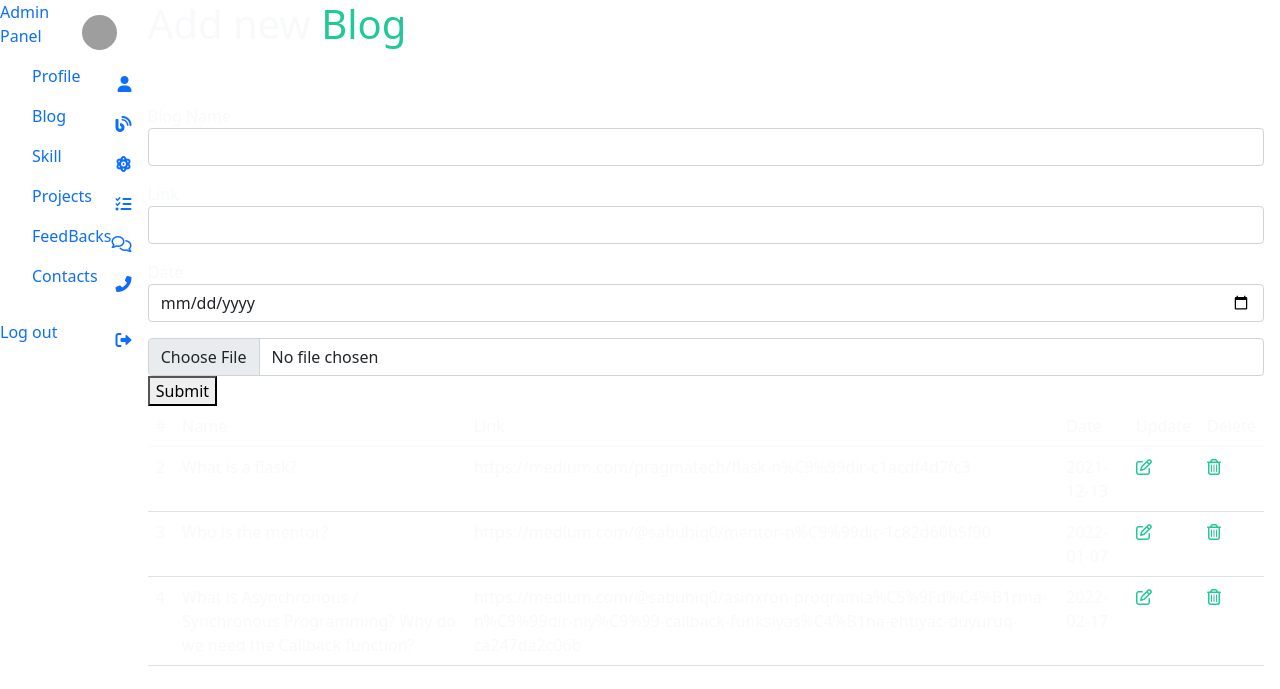
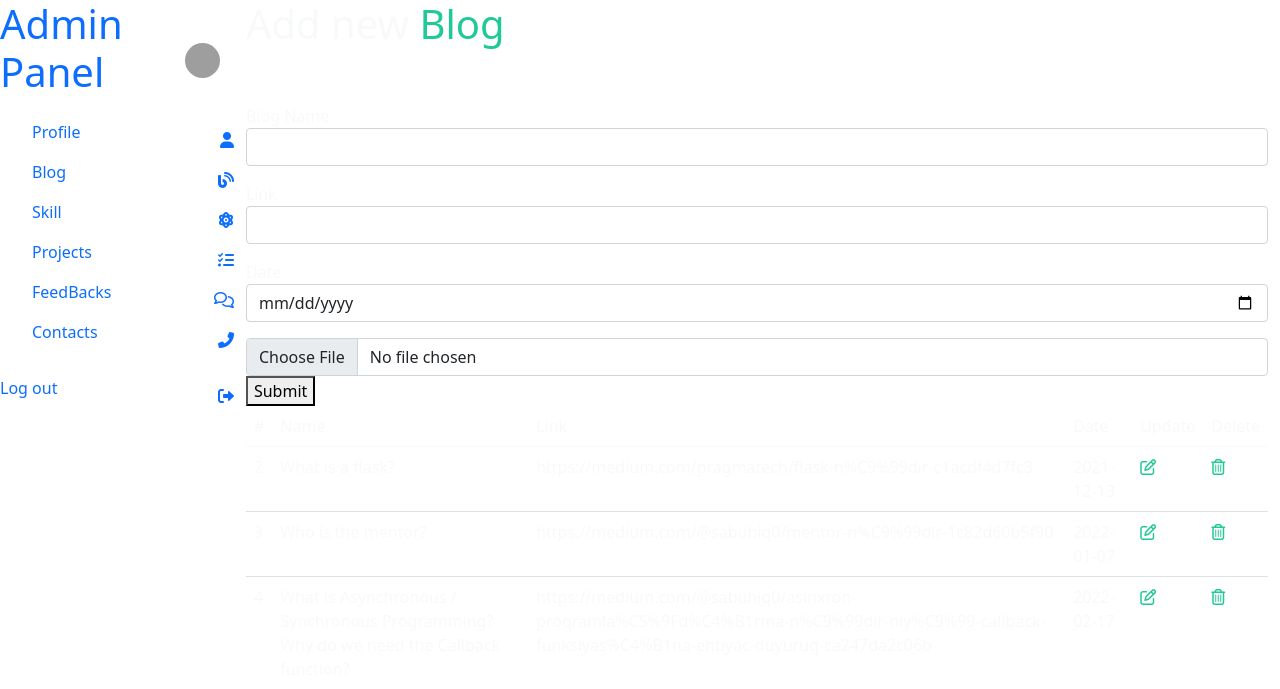
Before and after one commit to Sabuhi0/MyPortfolio, a Flask app: page /admin/blog in a window 1280 px wide. Shown: the top 689 px of the page. Run offline with Flask 2, Linux system fonts and the light colour scheme; a user stored in the database is signed in; data comes from the database, SQL or seed files in the repository; grey boxes are pictures that could not be loaded.

Commit message:
Update admin panel

```diff
--- a/templates/admin/base.html
+++ b/templates/admin/base.html
@@ -27,14 +27,14 @@
         <div class="d-flex">
             <!-- Sidebar Section Start  -->
             <aside class="sidebar">
-                <div class="header-item">
-                    <a class="d-flex align-items-center justify-content-between pl-24" href="#">
-                        <div class="text">
+                <div class="header-item d-flex align-items-center justify-content-between">
+                    <a class="d-flex align-items-center justify-content-between pl-24" href="/admin">
+                        <h1 class="text">
                             <p class="top-text">Admin <span>Panel</span></p>
-                        </div>
-                        <div class="logo" style="padding-right: 14px;">
+                        </h1>
+                        <a href="/" class="logo" style="padding-right: 14px;">
                             <img style="border-radius: 50%;height: 35px;width: 35px;object-fit: cover;object-fit: cover;" src="https://i.pinimg.com/originals/85/76/30/8576308f3ed156f01bd9a865c05852e0.jpg" alt="Dashboard Kit">
-                        </div>
+                        </a>
                     </a>
                 </div>
                 <div class="divider mt-16 mb-16"></div>
```
